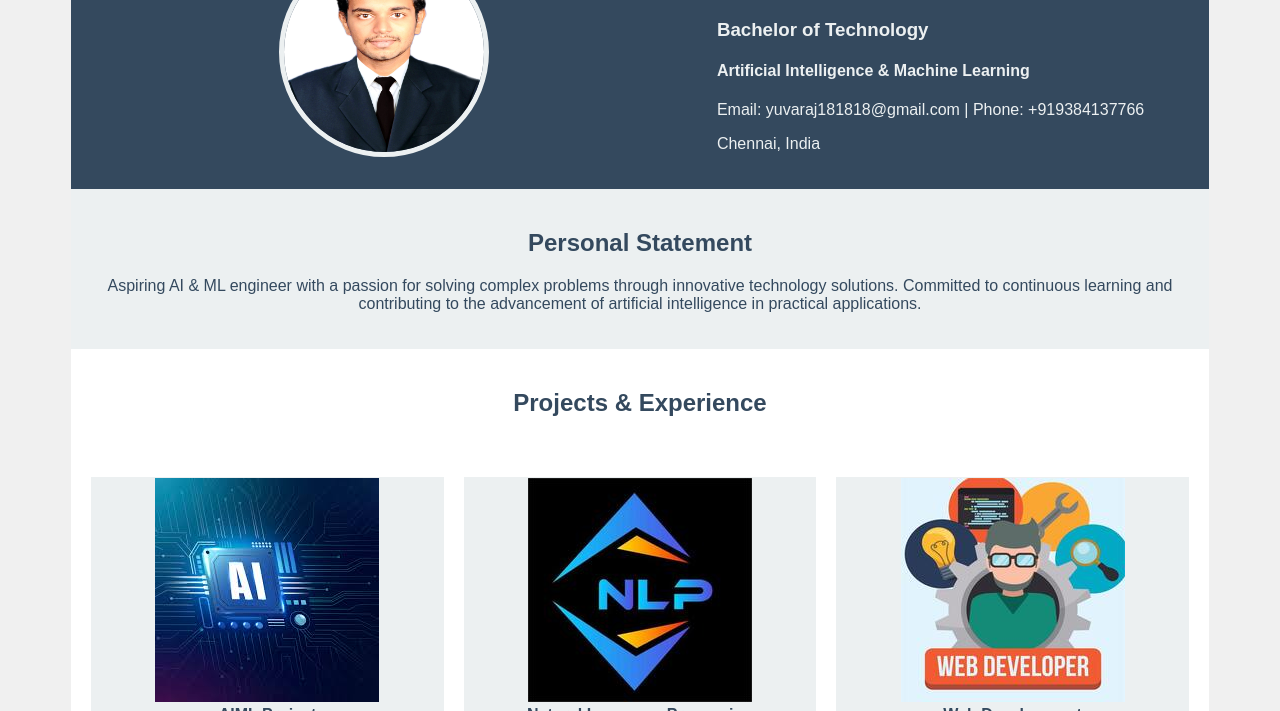
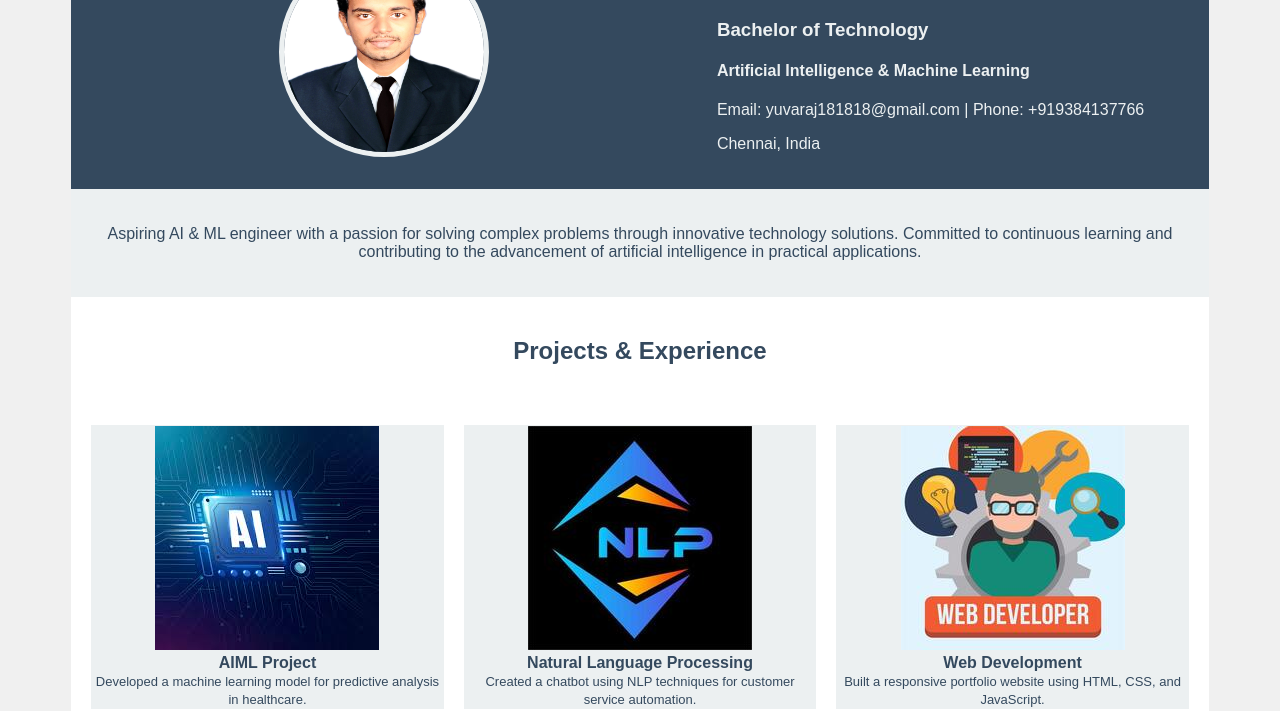
Before and after one commit to Yuvaraj878/MERN, a plain HTML site: page index.html in a window 1280 px wide. Shown: the part 89-800 px from the top of the page. Drawn offline with Linux system fonts and the light colour scheme.

Commit message:
remove redundant personal statement from index.html

```diff
--- a/index.html
+++ b/index.html
@@ -31,7 +31,6 @@
         <tr>
             <td bgcolor="#ecf0f1" align="center" style="padding: 20px;">
                 <font face="Arial, sans-serif" color="#34495e">
-                    <h2>Personal Statement</h2>
                     <p>Aspiring AI & ML engineer with a passion for solving complex problems through innovative technology solutions. Committed to continuous learning and contributing to the advancement of artificial intelligence in practical applications.</p>
                 </font>
             </td>
```
